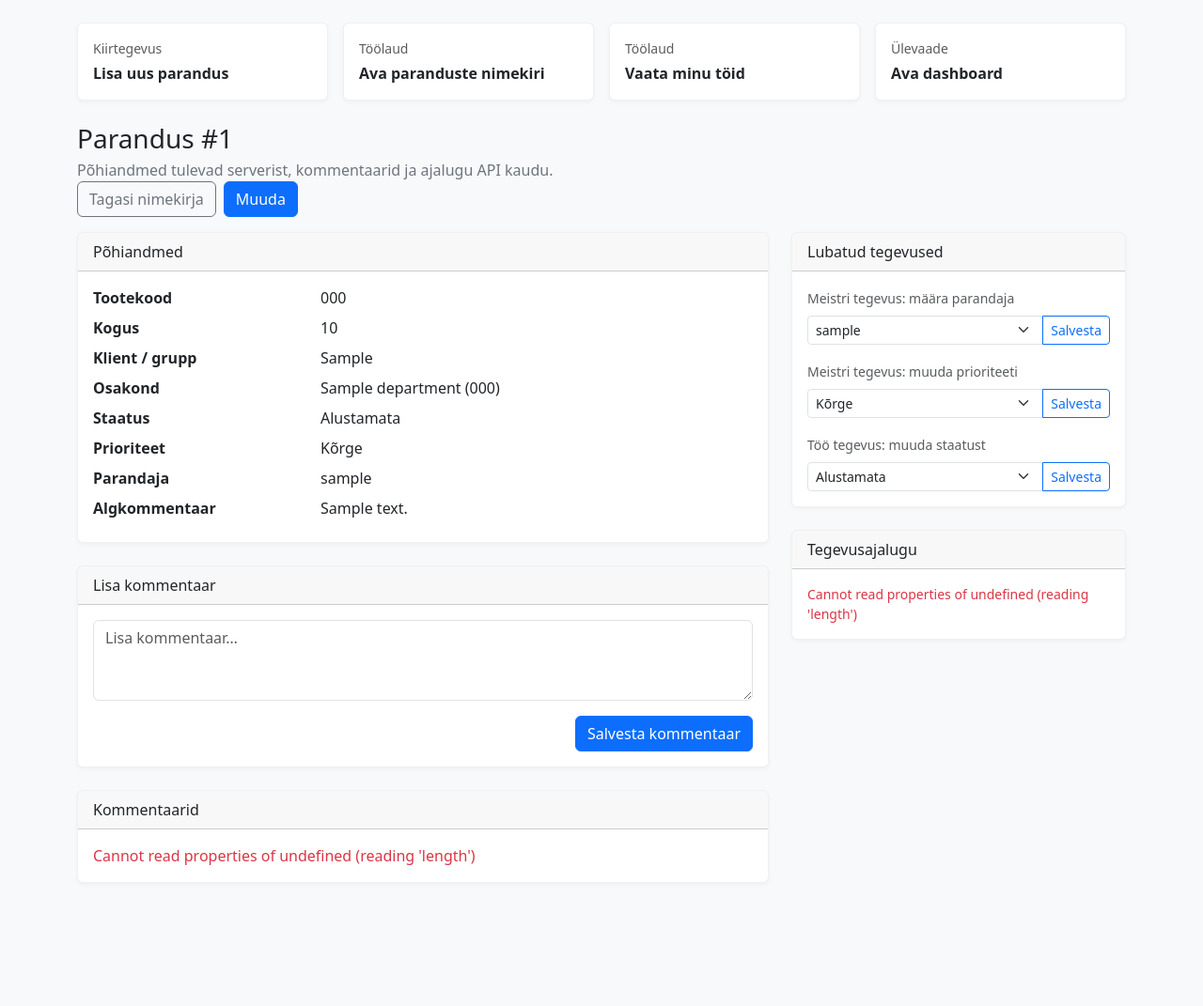
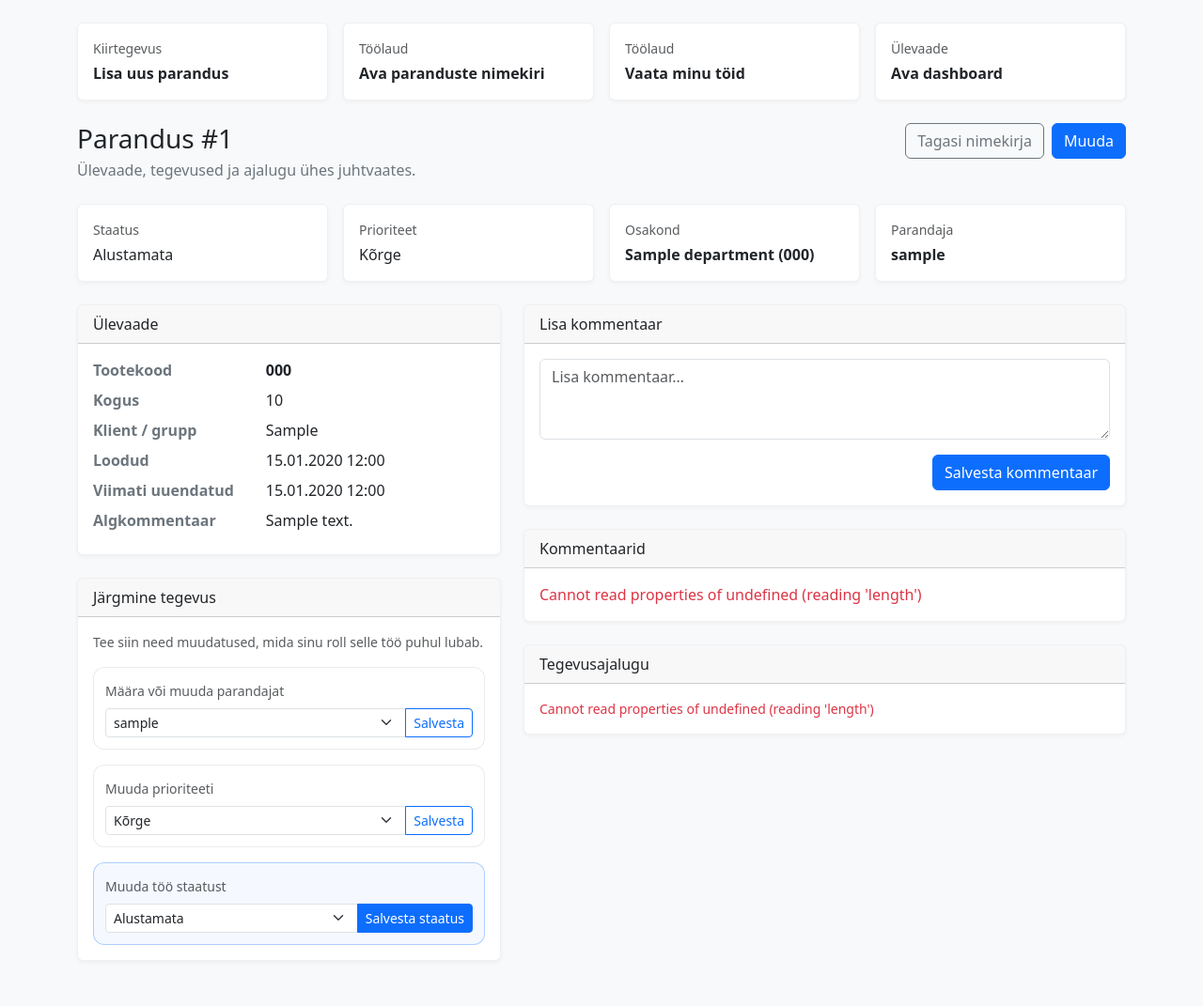
Before and after one commit to jarmo164/RepairPlan, a Django app: page /repairs/1/ in a window 1280 px wide. Shown: the part 56-1127 px from the top of the page at 94% size. Before the commit the page ends 977 px from the top, so only its background shows below. Run offline with Django 5.2, Linux system fonts and the light colour scheme; a user stored in the database is signed in; tables that the repository leaves empty hold one stand-in row (values such as "Sample post"); data that the repository does not hold is empty.

Commit message:
feat: redesign repair detail view for clearer guidance

```diff
--- a/static/css/app.css
+++ b/static/css/app.css
@@ -94,3 +94,24 @@ body {
 .repair-row--unassigned td:first-child {
   border-left-color: #ffc107;
 }
+
+.detail-meta-list dt {
+  color: #6c757d;
+}
+
+.action-block {
+  padding: 0.75rem;
+  border: 1px solid rgba(0,0,0,.08);
+  border-radius: 0.75rem;
+  background: #fff;
+}
+
+.action-block--primary {
+  border-color: rgba(13,110,253,.3);
+  background: rgba(13,110,253,.04);
+}
+
+.timeline-item {
+  position: relative;
+  background: #fff;
+}
--- a/templates/repairs/repair_detail.html
+++ b/templates/repairs/repair_detail.html
@@ -3,8 +3,9 @@
 {% block content %}
 <div class="page-header">
   <div>
-    <div><h1 class="h3 page-header__title">Parandus #{{ repair.id }}</h1>
-    <p class="page-header__subtitle">Põhiandmed tulevad serverist, kommentaarid ja ajalugu API kaudu.</p></div>
+    <h1 class="h3 page-header__title">Parandus #{{ repair.id }}</h1>
+    <p class="page-header__subtitle">Ülevaade, tegevused ja ajalugu ühes juhtvaates.</p>
+  </div>
   <div class="page-header__actions">
     <a class="btn btn-outline-secondary" href="{% url 'repairs:repair-list' %}">Tagasi nimekirja</a>
     {% if action_flags.can_edit %}
@@ -13,26 +14,104 @@
   </div>
 </div>
 
+<div class="row g-3 mb-4">
+  <div class="col-sm-6 col-lg-3">
+    <div class="card section-card h-100">
+      <div class="card-body">
+        <div class="small text-body-secondary mb-1">Staatus</div>
+        <div id="repair-status-badge">{{ repair.get_status_display }}</div>
+      </div>
+    </div>
+  </div>
+  <div class="col-sm-6 col-lg-3">
+    <div class="card section-card h-100">
+      <div class="card-body">
+        <div class="small text-body-secondary mb-1">Prioriteet</div>
+        <div id="repair-priority-badge">{{ repair.get_priority_display }}</div>
+      </div>
+    </div>
+  </div>
+  <div class="col-sm-6 col-lg-3">
+    <div class="card section-card h-100">
+      <div class="card-body">
+        <div class="small text-body-secondary mb-1">Osakond</div>
+        <div class="fw-semibold">{{ repair.department }}</div>
+      </div>
+    </div>
+  </div>
+  <div class="col-sm-6 col-lg-3">
+    <div class="card section-card h-100">
+      <div class="card-body">
+        <div class="small text-body-secondary mb-1">Parandaja</div>
+        <div class="fw-semibold" id="repair-assignee-value">{{ repair.assigned_to|default:'Määramata' }}</div>
+      </div>
+    </div>
+  </div>
+</div>
+
 <div id="detail-feedback" class="mb-3"></div>
 
 <div class="row g-4">
-  <div class="col-lg-8">
+  <div class="col-lg-5">
     <div class="card mb-4 section-card">
-      <div class="card-header">Põhiandmed</div>
+      <div class="card-header">Ülevaade</div>
       <div class="card-body">
-        <dl class="row mb-0">
-          <dt class="col-sm-4">Tootekood</dt><dd class="col-sm-8">{{ repair.product_code }}</dd>
-          <dt class="col-sm-4">Kogus</dt><dd class="col-sm-8">{{ repair.quantity }}</dd>
-          <dt class="col-sm-4">Klient / grupp</dt><dd class="col-sm-8">{{ repair.client_or_group }}</dd>
-          <dt class="col-sm-4">Osakond</dt><dd class="col-sm-8">{{ repair.department }}</dd>
-          <dt class="col-sm-4">Staatus</dt><dd class="col-sm-8"><span id="repair-status-badge">{{ repair.get_status_display }}</span></dd>
-          <dt class="col-sm-4">Prioriteet</dt><dd class="col-sm-8"><span id="repair-priority-badge">{{ repair.get_priority_display }}</span></dd>
-          <dt class="col-sm-4">Parandaja</dt><dd class="col-sm-8" id="repair-assignee-value">{{ repair.assigned_to|default:'—' }}</dd>
-          <dt class="col-sm-4">Algkommentaar</dt><dd class="col-sm-8">{{ repair.comment|default:'—' }}</dd>
+        <dl class="row mb-0 detail-meta-list">
+          <dt class="col-sm-5">Tootekood</dt><dd class="col-sm-7 fw-semibold">{{ repair.product_code }}</dd>
+          <dt class="col-sm-5">Kogus</dt><dd class="col-sm-7">{{ repair.quantity }}</dd>
+          <dt class="col-sm-5">Klient / grupp</dt><dd class="col-sm-7">{{ repair.client_or_group }}</dd>
+          <dt class="col-sm-5">Loodud</dt><dd class="col-sm-7">{{ repair.created_at|date:"d.m.Y H:i" }}</dd>
+          <dt class="col-sm-5">Viimati uuendatud</dt><dd class="col-sm-7" id="repair-updated-at">{{ repair.updated_at|date:"d.m.Y H:i" }}</dd>
+          <dt class="col-sm-5">Algkommentaar</dt><dd class="col-sm-7">{{ repair.comment|default:'—' }}</dd>
         </dl>
       </div>
     </div>
 
+    <div class="card mb-4 section-card">
+      <div class="card-header">Järgmine tegevus</div>
+      <div class="card-body vstack gap-3" id="repair-actions-panel">
+        {% if action_flags.can_assign or action_flags.can_change_priority or action_flags.can_change_status %}
+          <div class="small text-body-secondary">Tee siin need muudatused, mida sinu roll selle töö puhul lubab.</div>
+        {% endif %}
+
+        {% if action_flags.can_assign %}
+        <div class="action-block">
+          <label class="form-label small text-body-secondary">Määra või muuda parandajat</label>
+          <div class="input-group input-group-sm">
+            <select class="form-select" id="assign-select"></select>
+            <button class="btn btn-outline-primary" type="button" id="assign-submit">Salvesta</button>
+          </div>
+        </div>
+        {% endif %}
+
+        {% if action_flags.can_change_priority %}
+        <div class="action-block">
+          <label class="form-label small text-body-secondary">Muuda prioriteeti</label>
+          <div class="input-group input-group-sm">
+            <select class="form-select" id="priority-select"></select>
+            <button class="btn btn-outline-primary" type="button" id="priority-submit">Salvesta</button>
+          </div>
+        </div>
+        {% endif %}
+
+        {% if action_flags.can_change_status %}
+        <div class="action-block action-block--primary">
+          <label class="form-label small text-body-secondary">Muuda töö staatust</label>
+          <div class="input-group input-group-sm">
+            <select class="form-select" id="status-select"></select>
+            <button class="btn btn-primary" type="button" id="status-submit">Salvesta staatus</button>
+          </div>
+        </div>
+        {% endif %}
+
+        {% if not action_flags.can_assign and not action_flags.can_change_priority and not action_flags.can_change_status and not action_flags.can_comment %}
+        <div class="text-body-secondary small">Selle kirje jaoks pole sulle täiendavaid tegevusi saadaval.</div>
+        {% endif %}
+      </div>
+    </div>
+  </div>
+
+  <div class="col-lg-7">
     {% if action_flags.can_comment %}
     <div class="card mb-4 section-card">
       <div class="card-header">Lisa kommentaar</div>
@@ -51,57 +130,16 @@
     <div class="card mb-4 section-card">
       <div class="card-header">Kommentaarid</div>
       <div class="card-body">
-        <div id="comments-list" class="vstack gap-3">
+        <div id="comments-list" class="timeline-list vstack gap-3">
           <div class="text-body-secondary">Laen kommentaare…</div>
         </div>
-      </div>
-    </div>
-  </div>
-
-  <div class="col-lg-4">
-    <div class="card mb-4 section-card">
-      <div class="card-header">Lubatud tegevused</div>
-      <div class="card-body vstack gap-3" id="repair-actions-panel">
-        {% if action_flags.can_assign %}
-        <div>
-          <label class="form-label small text-body-secondary">Meistri tegevus: määra parandaja</label>
-          <div class="input-group input-group-sm">
-            <select class="form-select" id="assign-select"></select>
-            <button class="btn btn-outline-primary" type="button" id="assign-submit">Salvesta</button>
-          </div>
-        </div>
-        {% endif %}
-
-        {% if action_flags.can_change_priority %}
-        <div>
-          <label class="form-label small text-body-secondary">Meistri tegevus: muuda prioriteeti</label>
-          <div class="input-group input-group-sm">
-            <select class="form-select" id="priority-select"></select>
-            <button class="btn btn-outline-primary" type="button" id="priority-submit">Salvesta</button>
-          </div>
-        </div>
-        {% endif %}
-
-        {% if action_flags.can_change_status %}
-        <div>
-          <label class="form-label small text-body-secondary">Töö tegevus: muuda staatust</label>
-          <div class="input-group input-group-sm">
-            <select class="form-select" id="status-select"></select>
-            <button class="btn btn-outline-primary" type="button" id="status-submit">Salvesta</button>
-          </div>
-        </div>
-        {% endif %}
-
-        {% if not action_flags.can_assign and not action_flags.can_change_priority and not action_flags.can_change_status and not action_flags.can_comment %}
-        <div class="text-body-secondary small">Selle kirje jaoks pole sulle täiendavaid tegevusi saadaval.</div>
-        {% endif %}
       </div>
     </div>
 
     <div class="card mb-4 section-card">
       <div class="card-header">Tegevusajalugu</div>
       <div class="card-body">
-        <div id="history-list" class="vstack gap-3 small">
+        <div id="history-list" class="timeline-list vstack gap-3 small">
           <div class="text-body-secondary">Laen ajalugu…</div>
         </div>
       </div>
@@ -124,7 +162,7 @@
   const currentAssigneeId = {{ repair.assigned_to_id|default:"null" }};
 
   function showFeedback(message, type = 'success') {
-    feedback.innerHTML = `<div class="alert alert-${type}">${message}</div>`;
+    feedback.innerHTML = RepairPlanUi.feedback(message, type);
     setTimeout(() => { feedback.innerHTML = ''; }, 3500);
   }
 
@@ -139,31 +177,35 @@
     return options.join('');
   }
 
+  function renderTimelineItem({ title, body, meta }) {
+    return `
+      <div class="timeline-item border rounded p-3">
+        <div class="fw-semibold mb-1">${title}</div>
+        <div>${body}</div>
+        <div class="text-body-secondary mt-2 small">${meta}</div>
+      </div>
+    `;
+  }
+
   async function loadComments() {
     const comments = await RepairPlanApi.get(`/api/repairs/${repairId}/comments/`);
     commentsContainer.innerHTML = comments.results.length
-      ? comments.results.map((item) => `
-          <div class="border rounded p-3">
-            <div class="d-flex justify-content-between small text-body-secondary mb-2">
-              <strong>${item.author}</strong>
-              <span>${new Date(item.created_at).toLocaleString('et-EE')}</span>
-            </div>
-            <div>${item.comment}</div>
-          </div>
-        `).join('')
+      ? comments.results.map((item) => renderTimelineItem({
+          title: item.author,
+          body: item.comment,
+          meta: new Date(item.created_at).toLocaleString('et-EE'),
+        })).join('')
       : '<div class="text-body-secondary">Kommentaare veel pole.</div>';
   }
 
   async function loadHistory() {
     const history = await RepairPlanApi.get(`/api/repairs/${repairId}/history/`);
     historyContainer.innerHTML = history.results.length
-      ? history.results.map((item) => `
-          <div class="border rounded p-3">
-            <div class="fw-semibold">${item.field_label}</div>
-            <div>${item.old_value || '—'} → ${item.new_value || '—'}</div>
-            <div class="text-body-secondary mt-1">${item.changed_by} · ${new Date(item.created_at).toLocaleString('et-EE')}</div>
-          </div>
-        `).join('')
+      ? history.results.map((item) => renderTimelineItem({
+          title: item.field_label,
+          body: `${item.old_value || '—'} → ${item.new_value || '—'}`,
+          meta: `${item.changed_by} · ${new Date(item.created_at).toLocaleString('et-EE')}`,
+        })).join('')
       : '<div class="text-body-secondary">Muutmislugu veel pole.</div>';
   }
 
@@ -171,9 +213,11 @@
     const statusBadge = document.getElementById('repair-status-badge');
     const priorityBadge = document.getElementById('repair-priority-badge');
     const assigneeValue = document.getElementById('repair-assignee-value');
+    const updatedAt = document.getElementById('repair-updated-at');
     if (statusBadge) statusBadge.outerHTML = RepairPlanUi.statusBadge(detail.status_label);
     if (priorityBadge) priorityBadge.outerHTML = RepairPlanUi.priorityBadge(detail.priority_label);
-    if (assigneeValue) assigneeValue.textContent = detail.assigned_to || '—';
+    if (assigneeValue) assigneeValue.textContent = detail.assigned_to || 'Määramata';
+    if (updatedAt) updatedAt.textContent = new Date(detail.updated_at).toLocaleString('et-EE');
   }
 
   function wireActionButtons() {
```
